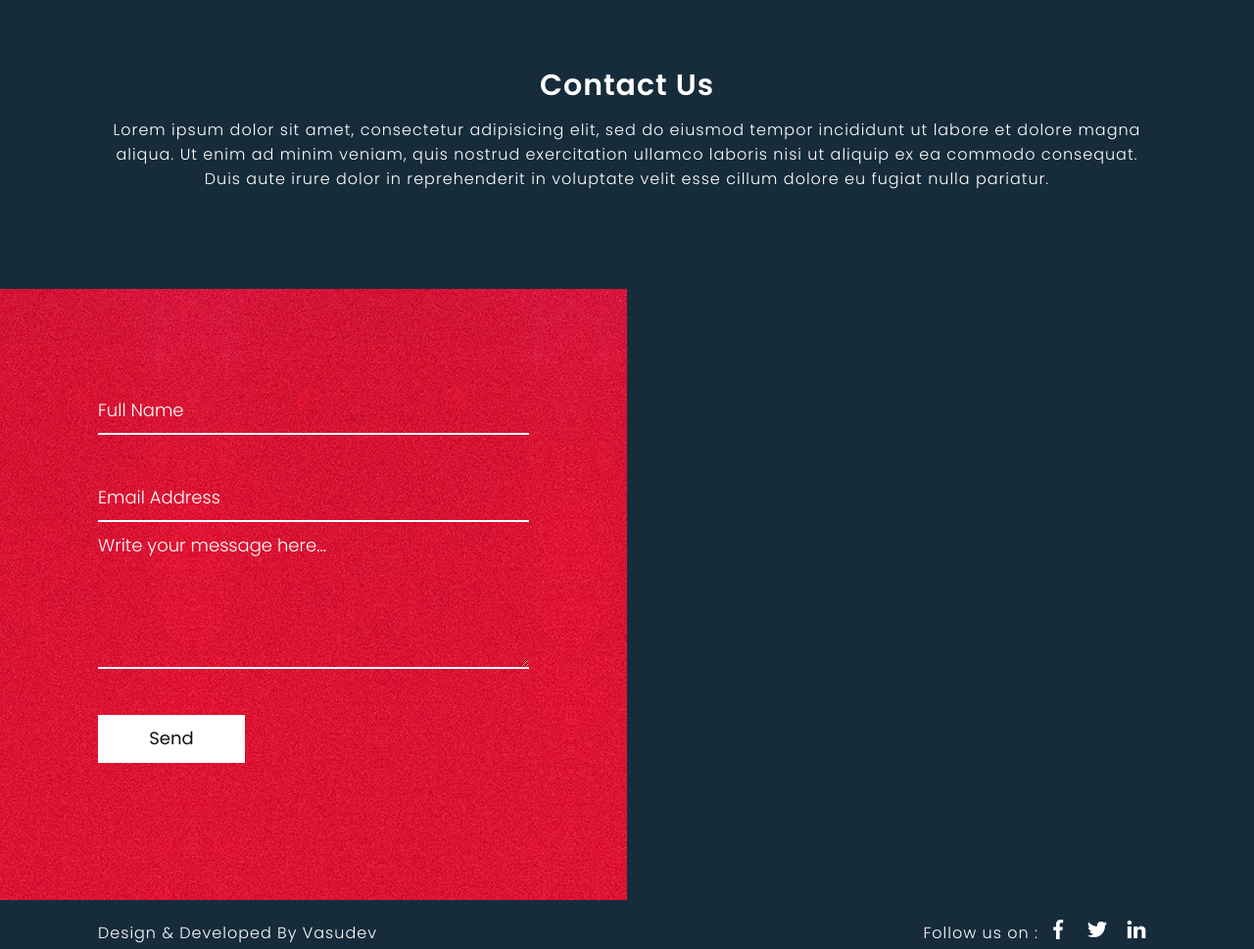
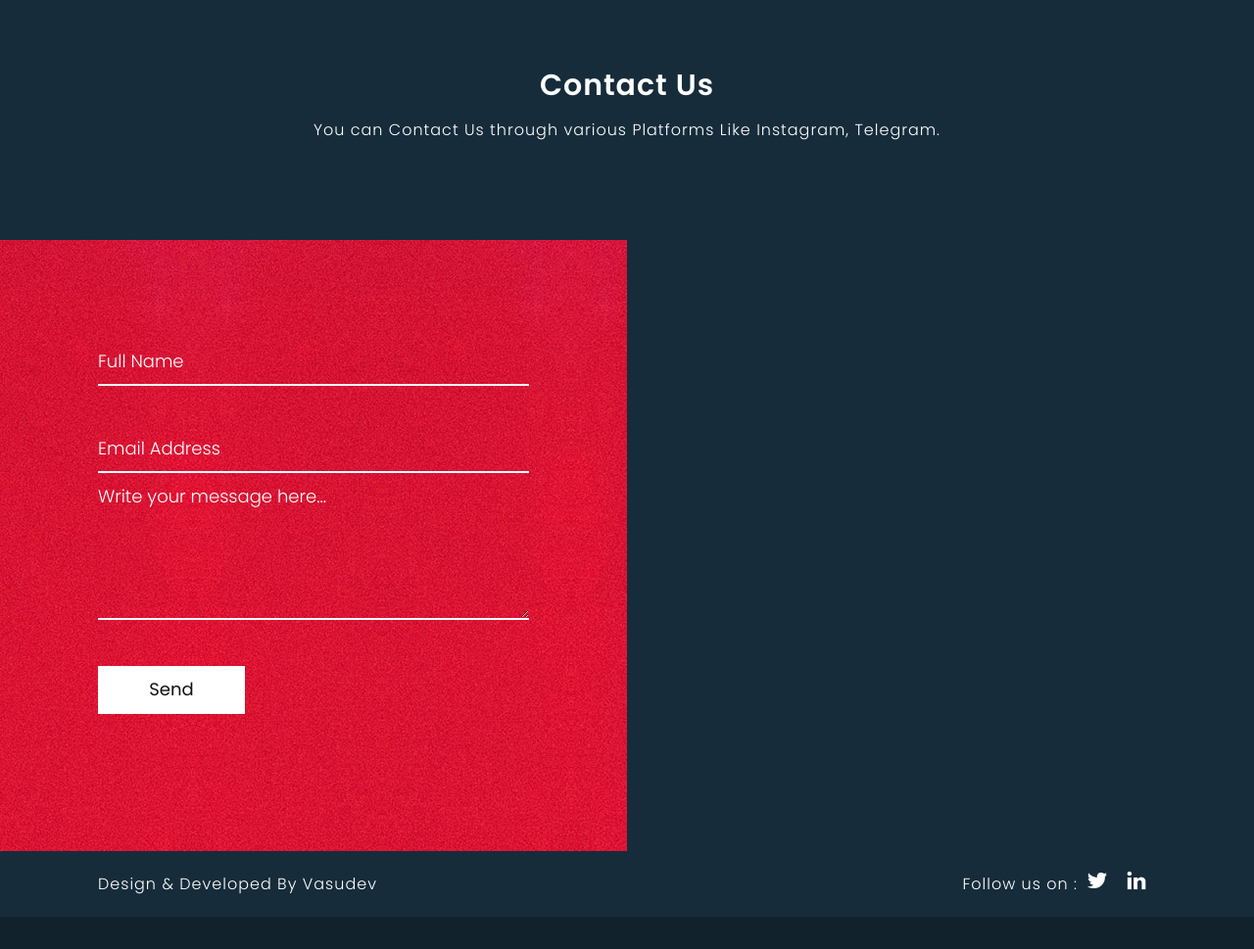
Before and after one commit to AueTalkz/ZampleZite, a plain HTML site: page index.html in a window 1280 px wide. Shown: the part 4140-5109 px from the top of the page at 98% size. After the commit the page ends 5076 px from the top, so only its background shows below. Drawn offline with Linux system fonts and the light colour scheme.

Commit message:
index.html

```diff
--- a/index.html
+++ b/index.html
@@ -175,11 +175,7 @@
 		<section class="contact">
 			<div>
 				<h2 class="heading" data-sal="slide-left" data-sal-duration="500">Contact Us</h2>
-				<p class="text" data-sal="slide-right" data-sal-duration="500">Lorem ipsum dolor sit amet, consectetur adipisicing elit, sed do eiusmod
-				tempor incididunt ut labore et dolore magna aliqua. Ut enim ad minim veniam,
-				quis nostrud exercitation ullamco laboris nisi ut aliquip ex ea commodo
-				consequat. Duis aute irure dolor in reprehenderit in voluptate velit esse
-				cillum dolore eu fugiat nulla pariatur.</p>
+				<p class="text" data-sal="slide-right" data-sal-duration="500">You can Contact Us through various Platforms Like Instagram, Telegram.</p>
 			</div>
 		</section>
 
@@ -207,7 +203,7 @@
 			<p class="text">Design & Developed By Vasudev</p>
 			<ul>
 				<p class="text">Follow us on : </p>
-				<li><a href="#"><img src="images/facebook.png"></a></li>
+
 				<li><a href="#"><img src="images/twitter.png"></a></li>
 				<li><a href="#"><img src="images/linkedin.png"></a></li>
 			</ul>
```
